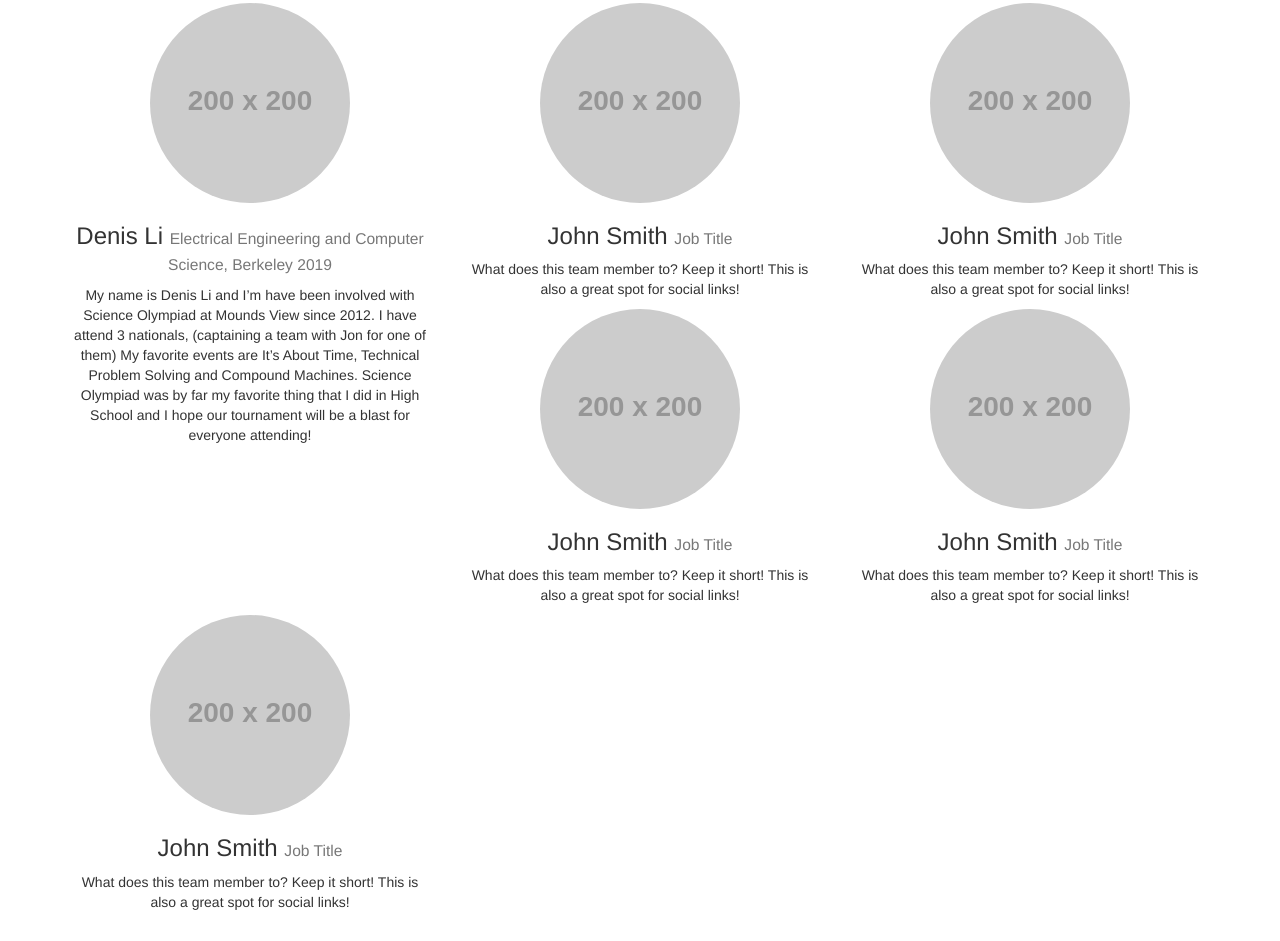
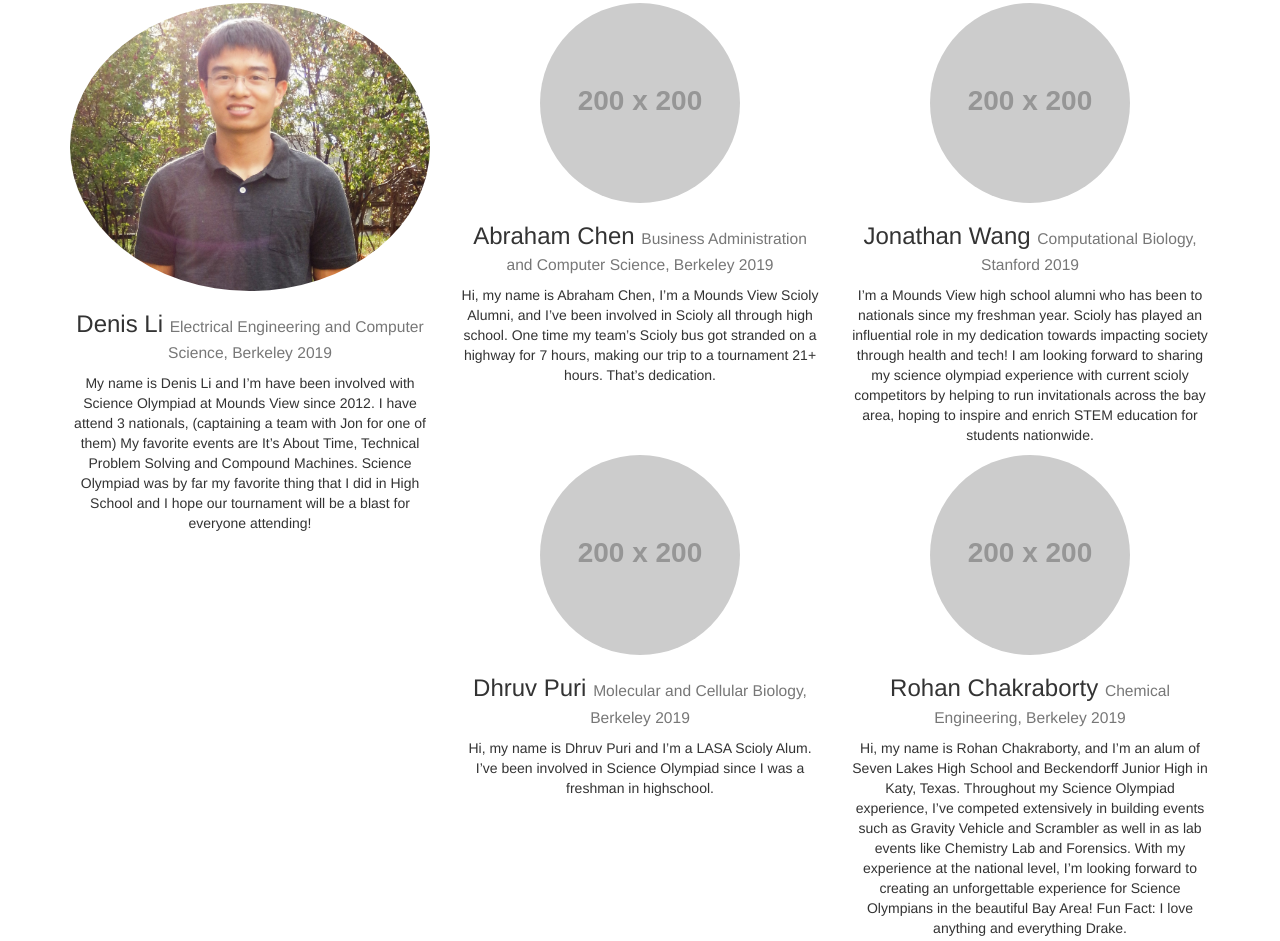
Before and after one commit to genjinoguchi/SCIOLY-CAL, a plain HTML site: page contact.html in a window 1280 px wide. Shown: the part 330-1271 px from the top of the page. Drawn offline with Linux system fonts and the light colour scheme; placeholder pictures from the web are drawn by us.

Commit message:
added some stuff to the about section

```diff
--- a/contact.html
+++ b/contact.html
@@ -51,7 +51,7 @@
                         <a href="about.html">About</a>
                     </li>
                     <li>
-                        <a href="contact.html">Who we are</a>
+                        <a href="contact.html">Send us a message!</a>
                     </li>
                 </ul>
             </div>
@@ -79,7 +79,7 @@
                 <h2 class="page-header">Our Team</h2>
             </div>
             <div class="col-lg-4 col-sm-6 text-center">
-                <img class="img-circle img-responsive img-center" src="http://placehold.it/200x200" alt="">
+                <img class="img-circle img-responsive img-center" src="pictures/Denis.jpg" alt="">
                 <h3>Denis Li
                     <small>Electrical Engineering and Computer Science, Berkeley 2019</small>
                 </h3>
@@ -87,38 +87,45 @@
             </div>
             <div class="col-lg-4 col-sm-6 text-center">
                 <img class="img-circle img-responsive img-center" src="http://placehold.it/200x200" alt="">
-                <h3>John Smith
-                    <small>Job Title</small>
+                <h3>Abraham Chen
+                    <small>Business Administration and Computer Science, Berkeley 2019</small>
                 </h3>
-                <p>What does this team member to? Keep it short! This is also a great spot for social links!</p>
+                <p> Hi, my name is Abraham Chen, I’m a Mounds View Scioly Alumni, and I’ve been involved in Scioly all through high school. One time my team’s Scioly bus got stranded on a highway for 7 hours, making our trip to a tournament 21+ hours. That’s dedication.</p>
             </div>
             <div class="col-lg-4 col-sm-6 text-center">
                 <img class="img-circle img-responsive img-center" src="http://placehold.it/200x200" alt="">
-                <h3>John Smith
-                    <small>Job Title</small>
+                <h3>Jonathan Wang
+                    <small>Computational Biology, Stanford 2019</small>
                 </h3>
-                <p>What does this team member to? Keep it short! This is also a great spot for social links!</p>
+                <p>I’m a Mounds View high school alumni who has been to nationals since my freshman year. Scioly has played an influential role in my dedication towards impacting society through health and tech! I am looking forward to sharing my science olympiad experience with current scioly competitors by helping to run invitationals across the bay area, hoping to inspire and enrich STEM education for students nationwide.</p>
             </div>
             <div class="col-lg-4 col-sm-6 text-center">
                 <img class="img-circle img-responsive img-center" src="http://placehold.it/200x200" alt="">
-                <h3>John Smith
-                    <small>Job Title</small>
+                <h3>Dhruv Puri
+                    <small>Molecular and Cellular Biology, Berkeley 2019</small>
                 </h3>
-                <p>What does this team member to? Keep it short! This is also a great spot for social links!</p>
+                <p>Hi, my name is Dhruv Puri and I’m a LASA Scioly Alum. I’ve been involved in Science Olympiad  since I was a freshman in highschool.</p>
             </div>
             <div class="col-lg-4 col-sm-6 text-center">
                 <img class="img-circle img-responsive img-center" src="http://placehold.it/200x200" alt="">
-                <h3>John Smith
-                    <small>Job Title</small>
+                <h3>Rohan Chakraborty
+                    <small>Chemical Engineering, Berkeley 2019</small>
                 </h3>
-                <p>What does this team member to? Keep it short! This is also a great spot for social links!</p>
+                <p>Hi, my name is Rohan Chakraborty, and I’m an alum of Seven Lakes High School and Beckendorff Junior High in Katy, Texas. Throughout my Science Olympiad experience, I’ve competed extensively in building events such as Gravity Vehicle and Scrambler as well in as lab events like Chemistry Lab and Forensics. With my experience at the national level, I’m looking forward to creating an unforgettable experience for Science Olympians in the beautiful Bay Area! Fun Fact: I love anything and everything Drake.</p>
             </div>
             <div class="col-lg-4 col-sm-6 text-center">
                 <img class="img-circle img-responsive img-center" src="http://placehold.it/200x200" alt="">
-                <h3>John Smith
-                    <small>Job Title</small>
+                <h3>Alex Lu
+                    <small>Bioengineering, Stanford 2019</small>
                 </h3>
-                <p>What does this team member to? Keep it short! This is also a great spot for social links!</p>
+                <p>Hi! I’m Alex! I competed in Science Olympiad for three years at Palo Alto High School, and while I don’t have a decreasing series of numbers as elegant as Ryan’s, I’ve experienced a variety of study/lab events at Regionals, States, and Nationals. Honestly I thought the 2015 season as one of Paly’s captains would be my last year involved with SciOly, like ever, but I guess I’m not getting away from this one! For anyone at Nationals in 2013, we were that dorky team that had dyed our hair (all of it) green. Additional fun fact: this picture is from States 2015 because my high school plans prom on the same day.</p>
+            </div>
+            <div class="col-lg-4 col-sm-6 text-center">
+                <img class="img-circle img-responsive img-center" src="http://placehold.it/200x200" alt="">
+                <h3>Ryan Cohen
+                    <small>Mechanical Engineering, Stanford 2019 </small>
+                </h3>
+                <p>Hey, I’m Ryan! I’ve competed in Science Olympiad for 7 years, done build events for 6, gone to state for 5, coached a team for 4, proctored B division for 3, captained a team for 2, and supervised an A division event for 1 year. I’m from Mira Loma High School in Sacramento, where I’ve had the unparalleled pleasure of competing repeatedly and unwillingly in Mission Possible, as well as less-hellish events including Circuit Lab, MagLev, Compound Machines, and TPS. I also hold the incredible honor of once placing absolute dead last at Nationals. 60th place in Junkyard challenge, 2011. Shoutout to my coaches for never letting me forget it!</p>
             </div>
         </div>
 
```
Also changed, not shown: pictures/Denis.JPG (added).
